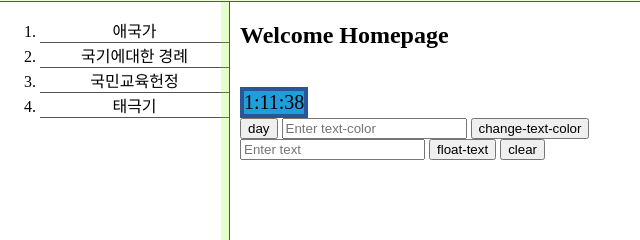
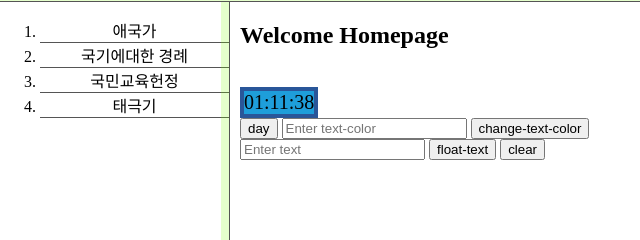
Before and after one commit to Monoreil/web1, a plain HTML site: page index.html in a window 1280 px wide. Shown: the part 298-538 px from the top of the page, 0-640 px from the left. Drawn offline with nearby package versions, Linux system fonts and the light colour scheme.

Commit message:
zulmachum

```diff
--- a/guckbbong.js
+++ b/guckbbong.js
@@ -55,7 +55,10 @@ function clock() {
     var minutes = date.getMinutes();
     var seconds = date.getSeconds();
     hours = mod(hours, 12);
-    $('.js-clock').text(hours + ":" + minutes + ":" + seconds);
+    $('.js-clock').text(zeroPlus(hours) + ":" + zeroPlus(minutes) + ":" + zeroPlus(seconds));
+}
+function zeroPlus(plus) {
+    return (plus < 10) ? "0" + plus : plus;
 }
 function init() {
     clock();
@@ -64,7 +67,7 @@ function init() {
 function mod(n, m) {
     return ((n % m) + m) % m;
 }
-$(function(){
+$(function () {
 
     var x;
     var y;
```
Also changed, not shown: 3.html (+8 -4 lines), index.html (+1 -0 lines), 2.html (line endings or trailing spaces), 4.html (indentation only).
